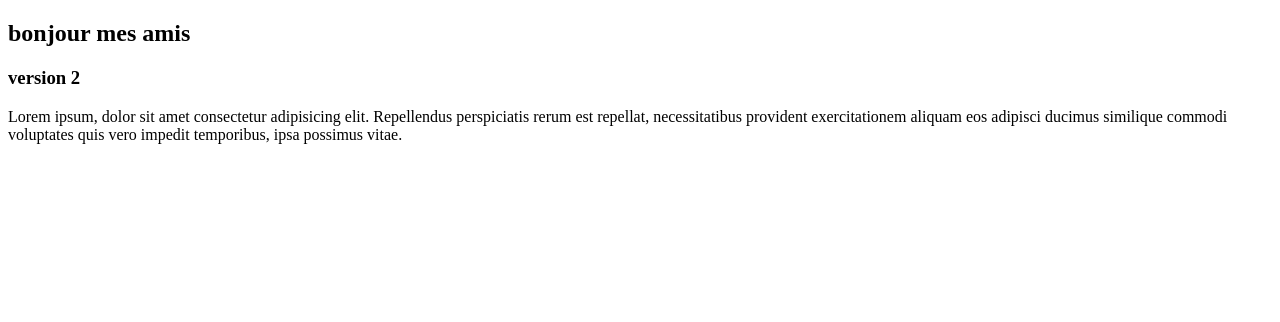
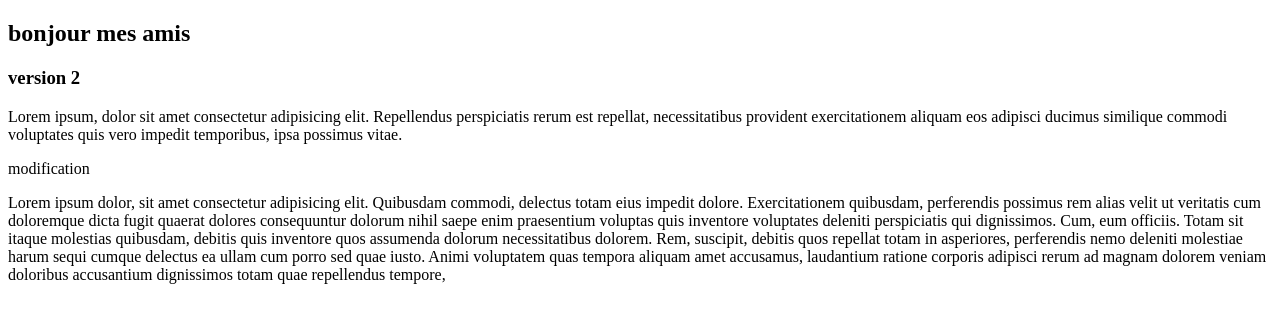
Before and after one commit to Ainarandria123/github-video, a plain HTML site: page index.html in a window 1280 px wide. Drawn offline with Linux system fonts and the light colour scheme.

Commit message:
description de modification

```diff
--- a/index.html
+++ b/index.html
@@ -9,5 +9,13 @@
     <h2>bonjour mes amis</h2>
     <h3>version 2</h3>
     <p>Lorem ipsum, dolor sit amet consectetur adipisicing elit. Repellendus perspiciatis rerum est repellat, necessitatibus provident exercitationem aliquam eos adipisci ducimus similique commodi voluptates quis vero impedit temporibus, ipsa possimus vitae.</p>
-</body>
+    <p>modification</p>
+    <p>Lorem ipsum dolor,
+       sit amet consectetur adipisicing elit.
+       Quibusdam commodi, delectus totam eius impedit dolore.
+       Exercitationem quibusdam, perferendis possimus rem alias velit ut veritatis cum doloremque dicta fugit quaerat dolores consequuntur dolorum nihil saepe enim praesentium voluptas quis inventore voluptates deleniti perspiciatis qui dignissimos. Cum, eum officiis.
+       Totam sit itaque molestias quibusdam, debitis quis inventore quos assumenda dolorum necessitatibus dolorem. Rem, suscipit, debitis quos repellat totam in asperiores, perferendis nemo deleniti molestiae harum sequi cumque delectus ea ullam cum porro sed quae iusto. Animi voluptatem quas tempora aliquam amet accusamus,
+      laudantium ratione corporis adipisci rerum ad magnam dolorem veniam doloribus accusantium dignissimos totam quae repellendus tempore,
+    </p>
+
 </html>
```
